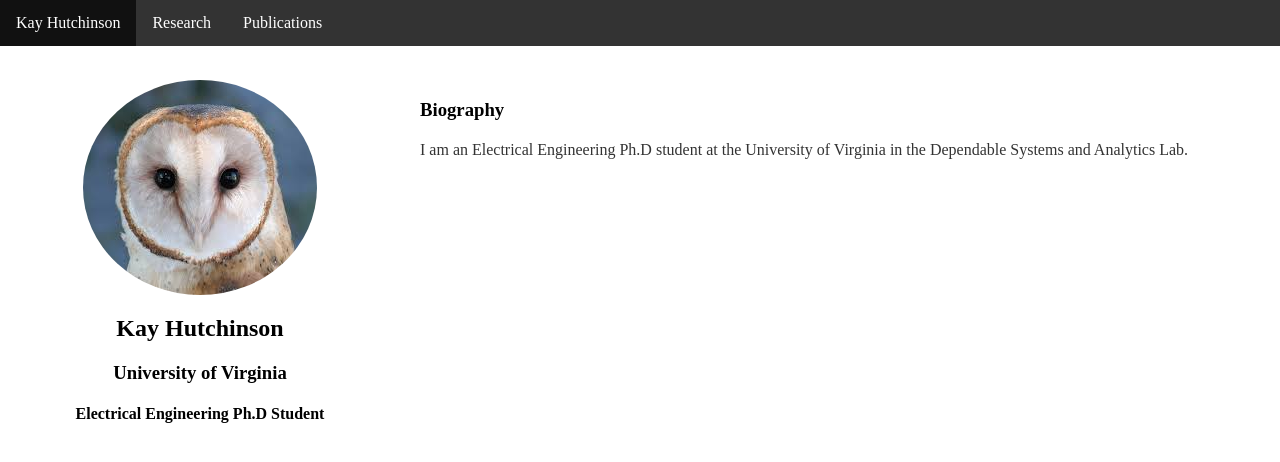
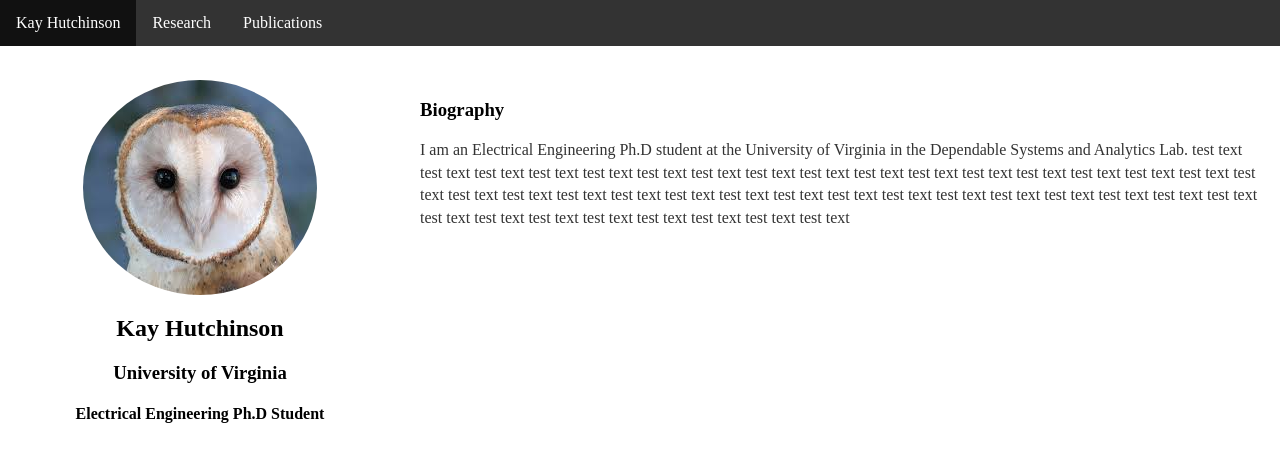
Before and after one commit to kch4fk/kch4fk.github.io, a Jekyll site: the page built from index.html, in a window 1280 px wide. Shown: the top 462 px of the page. Built offline with Jekyll 4.4.1, drawn with Linux system fonts in a browser that asks for light colours.

Commit message:
Update index.html

```diff
--- a/index.html
+++ b/index.html
@@ -14,7 +14,7 @@
 
 	<div class="column right"> <!-- style="background-color:#bbb;">-->
 		<h3>Biography</h3>
-		<p>I am an Electrical Engineering Ph.D student at the University of Virginia in the Dependable Systems and Analytics Lab.</p>
+		<p>I am an Electrical Engineering Ph.D student at the University of Virginia in the Dependable Systems and Analytics Lab. test text test text test text test text test text test text test text test text test text test text test text test text test text test text test text test text test text test text test text test text test text test text test text test text test text test text test text test text test text test text test text test text test text test text test text test text test text test text test text test text</p>
 	</div>
 
 </div>
```
